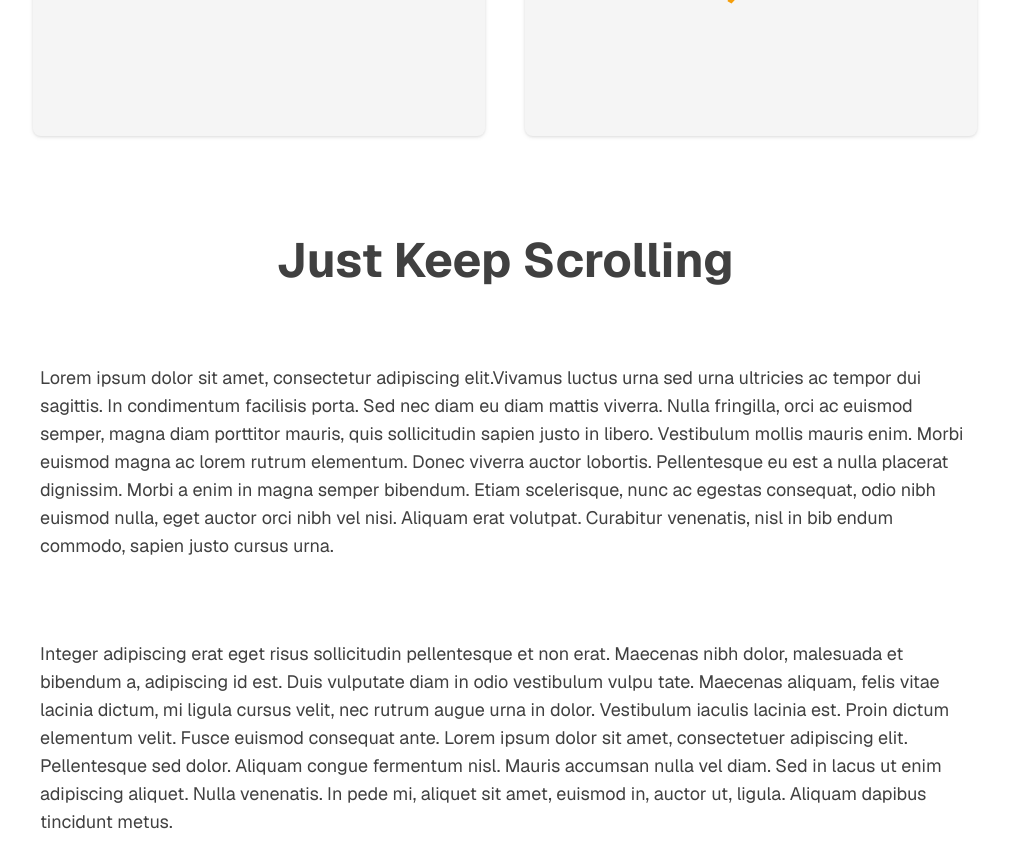
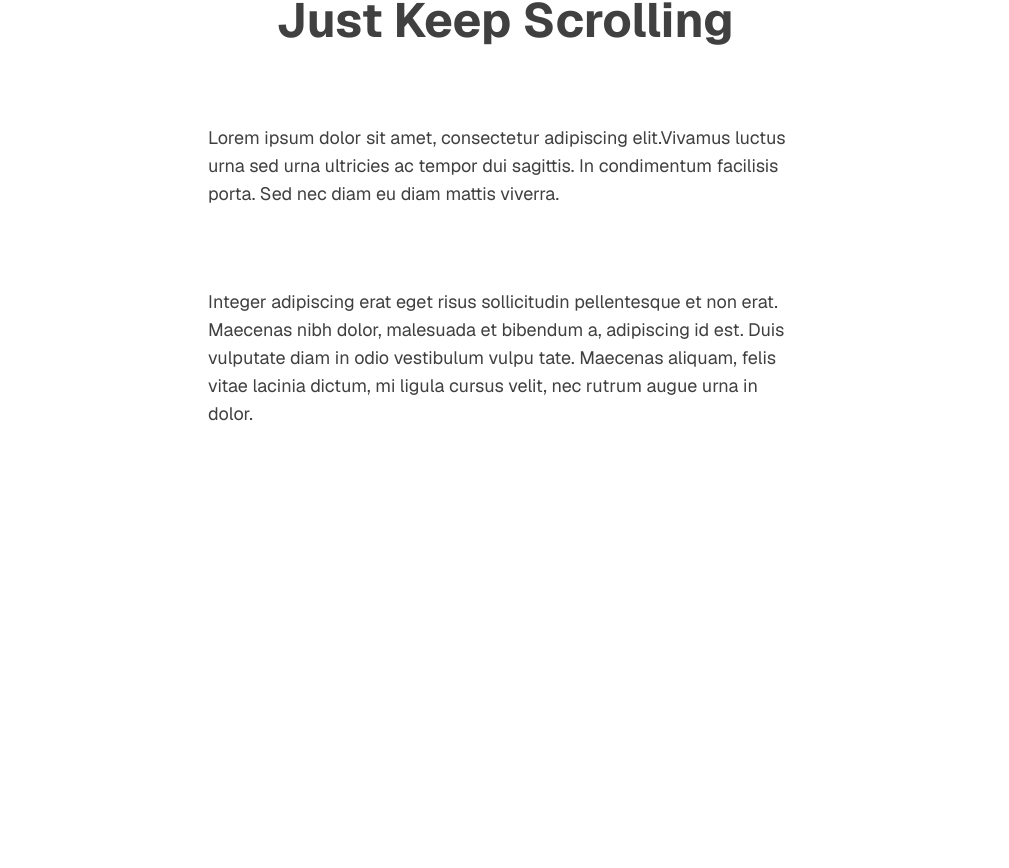
Before and after one commit to jdboachie/onj, a Next.js app: page /animations/basics in a window 1280 px wide. Shown: the part 1340-2208 px from the top of the page, without its empty margins (135-1144 px from the left). After the commit the page ends 1828 px from the top, so only its background shows below. Built offline with nearby package versions, Linux system fonts and the light colour scheme.

Commit message:
layout: changed general layout

```diff
--- a/src/app/animations/basics/page.tsx
+++ b/src/app/animations/basics/page.tsx
@@ -72,12 +72,12 @@ function Basics() {
   const animationBoxStyles = 'aspect-square bg-neutral-100 drop-shadow shadow-inner shadow-white/10  dark:bg-neutral-800 rounded-lg place-items-center grid grid-flow-col'
 
   return (
-    <div className="items-center grid gap-10 lg:overflow-hidden">
+    <div className="h-fit items-center grid gap-10 lg:overflow-hidden">
       <motion.section
         variants={gridContainerVariants}
         initial='hidden'
         animate='show'
-        className='lg:max-w-5xl w-full h-fit mx-auto grid grid-cols-1 md:grid-cols-2 grid-flow-row md:grid-rows-2 p-10 gap-10'
+        className='lg:max-w-5xl w-full h-fit mx-auto grid grid-cols-1 md:grid-cols-2 grid-flow-row md:grid-rows-2 md:p-10 p-0 gap-10'
       >
         <motion.div
           variants={gridSquareVariants}
@@ -144,8 +144,8 @@ function Basics() {
               left: -2,
             }}
             dragTransition={{
-              bounceStiffness: 5000,
-              bounceDamping: 15,
+              bounceStiffness: 1500,
+              bounceDamping: 25,
             }}
             className="size-1/3 bg-orange-600 shadow-inner shadow-orange-400 rounded-full cursor-grab"
           />
@@ -203,36 +203,29 @@ function Basics() {
           animate={mainControls}
           initial="hidden"
           variants={{
-            hidden: { opacity: 0, y: 75 },
+            hidden: { opacity: 0, y: -20 },
             visible: { opacity: 1, y: 0 },
           }}
-          transition={{ delay: 0.3 }}
+          transition={{ delay: 0.3, duration: 1 }}
           className="text-5xl font-bold text-neutral-700 dark:text-neutral-200 text-center"
           >
           Just Keep Scrolling
         </motion.h1>
         <motion.p
           style={{ translateX: paragraphOneValue }}
-          className='text-neutral-700 dark:text-neutral-200  text-lg w-3/4 mx-auto'
+          className='text-neutral-700 dark:text-neutral-200  text-lg md:w-3/4 mx-auto'
         >
           Lorem ipsum dolor sit amet, consectetur adipiscing elit.Vivamus luctus urna sed urna ultricies ac tempor dui sagittis.
           In condimentum facilisis porta. Sed nec diam eu diam mattis viverra.
-          Nulla fringilla, orci ac euismod semper, magna diam porttitor mauris, quis sollicitudin sapien justo in libero. Vestibulum mollis mauris enim. Morbi euismod magna ac lorem rutrum elementum. Donec viverra auctor lobortis.
-          Pellentesque eu est a nulla placerat dignissim. Morbi a enim in magna semper bibendum. Etiam scelerisque, nunc ac egestas consequat, odio nibh euismod nulla, eget auctor orci nibh vel nisi.
-          Aliquam erat volutpat. Curabitur venenatis, nisl in bib endum commodo, sapien justo cursus urna.
         </motion.p>
 
         <motion.p
           style={{ translateX: paragraphTwoValue }}
-          className='text-neutral-700 dark:text-neutral-200 text-lg w-3/4 mx-auto'
+          className='text-neutral-700 dark:text-neutral-200 text-lg md:w-3/4 mx-auto'
         >
           Integer adipiscing erat eget risus sollicitudin pellentesque et non erat.
           Maecenas nibh dolor, malesuada et bibendum a, adipiscing id est.
           Duis vulputate diam in odio vestibulum vulpu tate. Maecenas aliquam, felis vitae lacinia dictum, mi ligula cursus velit, nec rutrum augue urna in dolor.
-          Vestibulum iaculis lacinia est. Proin dictum elementum velit. Fusce euismod consequat ante. Lorem ipsum dolor sit amet, consectetuer adipiscing elit. Pellentesque sed dolor.
-          Aliquam congue fermentum nisl.
-          Mauris accumsan nulla vel diam. Sed in lacus ut enim adipiscing aliquet. Nulla venenatis. In pede mi, aliquet sit amet, euismod in, auctor ut, ligula.
-          Aliquam dapibus tincidunt metus.
         </motion.p>
       </section>
     </div>
--- a/src/app/animations/page.tsx
+++ b/src/app/animations/page.tsx
@@ -3,18 +3,16 @@ import Link from 'next/link'
 
 function Animations() {
   return (
-    <main
-    className="md:px-24 px-12 py-24 max-w-5xl mx-auto grid grid-rows-3 grid-cols-3 md:grid-cols-6 gap-1 justify-content-start h-screen"
-  >
-    <div className="">
+    <>
+    <div className="items-end grid">
       <Link
         href={'/'}
-        className={`relative hover:text-neutral-950 dark:hover:text-white`}
+        className={`hover:text-neutral-950 dark:hover:text-white`}
       >
         &larr; back
       </Link>
     </div>
-    <div className="grid col-span-6">
+    <div className="grid">
       <h1
         className={`text-3xl md:text-5xl tracking-tight`}
       >
@@ -27,7 +25,7 @@ function Animations() {
         className="hover:text-neutral-950 dark:hover:text-white hover:underline underline-offset-4 transition-all duration-300 ease-in"
       >/basics</Link>
     </div>
-  </main>
+  </>
   )
 }
 
--- a/src/app/layout.tsx
+++ b/src/app/layout.tsx
@@ -23,7 +23,9 @@ export default function RootLayout({
           enableSystem
           // disableTransitionOnChange
         >
-          {children}
+          <main className="md:px-24 px-12 py-12 max-w-5xl mx-auto grid grid-rows-3 grid-cols-1 md:gap-6 gap-2 justify-content-start h-screen">
+            {children}
+          </main>
         </ThemeProvider>
       </body>
     </html>
--- a/src/app/page.tsx
+++ b/src/app/page.tsx
@@ -5,10 +5,8 @@ import { librecaslontext } from "@/lib/fonts";
 export default function Home() {
 
   return (
-    <main
-      className="md:px-24 px-12 py-24 max-w-5xl mx-auto grid grid-rows-3 grid-cols-1 gap-2 md:gap-6 justify-content-start h-screen"
-    >
-      <div className="">
+    <>
+      <div className="items-end grid">
         <Link
           href={'https://read.cv/jood'}
           className={`hover:text-neutral-950 dark:hover:text-white`}
@@ -16,17 +14,17 @@ export default function Home() {
           Jude Boachie
         </Link>
       </div>
-      <div className=" grid">
+      <div className="grid">
         <h1
           className={`text-3xl md:text-5xl tracking-tight`}
           >
-          Learning about web {' '}
-          <span className={`italic ${librecaslontext.className}`}>craft</span>,
+          Designing {' '}
+          <span className={`italic ${librecaslontext.className}`}>systems</span>
           <br/>
-          bringing software to life.
+          around <span className={`${GeistMono.className}`}>code</span><span className="border-r-black dark:border-r-white border-r-2 animate-pulse" /> for people.
         </h1>
       </div>
-      <div className=" grid grid-cols-2 md:grid-cols-3">
+      <div className="grid grid-cols-2 md:grid-cols-3">
         <div className="">
           <Link href={'/animations'} className="hover:text-neutral-950 dark:hover:text-white hover:underline underline-offset-4 transition-all duration-300 ease-in">/animations</Link>
         </div>
@@ -34,6 +32,6 @@ export default function Home() {
           <Link href={'/typography'} className={`hover:text-neutral-950 dark:hover:text-white hover:underline underline-offset-4 transition-all duration-300 ease-in`}>/typography</Link>
         </div>
       </div>
-    </main>
+    </>
   );
 }
--- a/src/app/typography/page.tsx
+++ b/src/app/typography/page.tsx
@@ -4,10 +4,8 @@ import React from 'react'
 
 function Animations() {
   return (
-    <main
-    className="md:px-24 px-12 py-24 max-w-5xl mx-auto grid grid-rows-3 grid-cols-1 gap-2 md:gap-6 justify-content-start h-screen"
-  >
-    <div className="">
+    <>
+    <div className="items-end grid">
       <Link
         href={'/'}
         className={`hover:text-neutral-950 dark:hover:text-white`}
@@ -15,15 +13,14 @@ function Animations() {
         &larr; back
       </Link>
     </div>
-    <div className=" grid">
+    <div className="grid">
       <h1
         className={`text-3xl md:text-5xl tracking-tight`}
       >
-        Typo
-        <span className={`italic ${librecaslontext.className}`}>graphy</span>
+        Typo<span className={`italic ${librecaslontext.className}`}>graphy</span>
       </h1>
     </div>
-  </main>
+  </>
   )
 }
 
```
